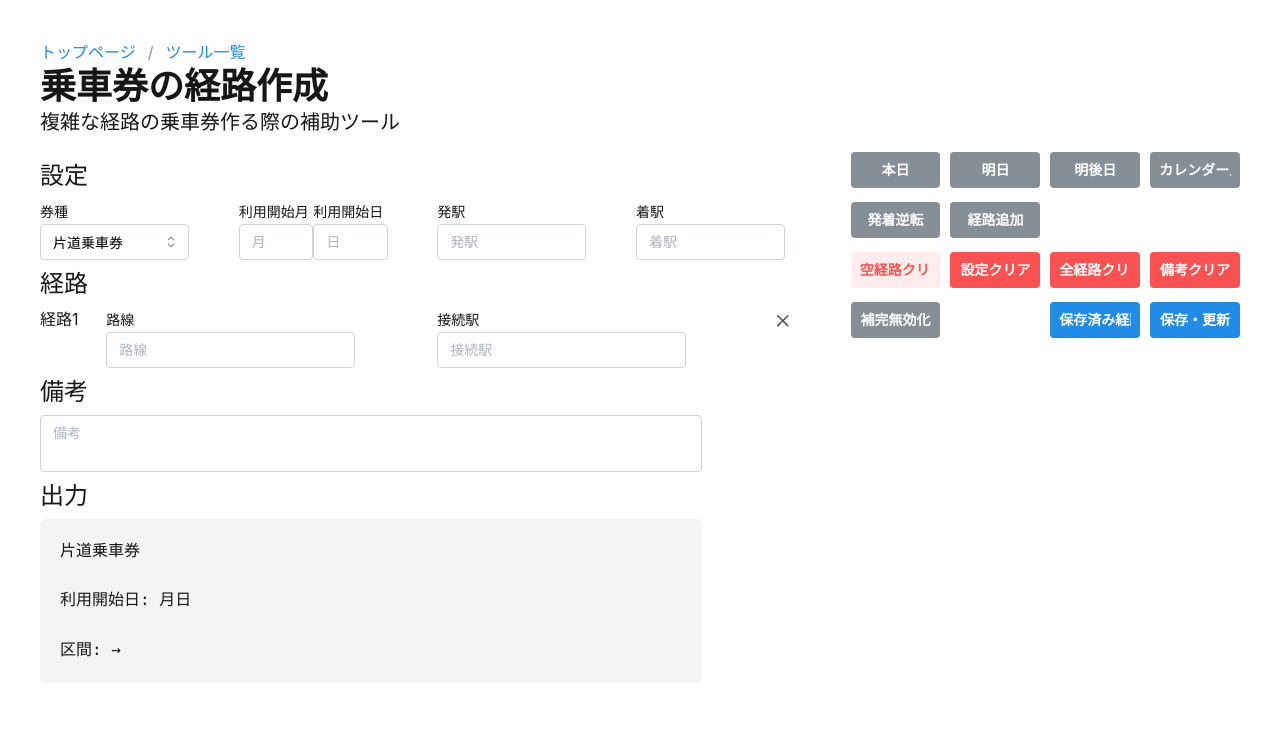
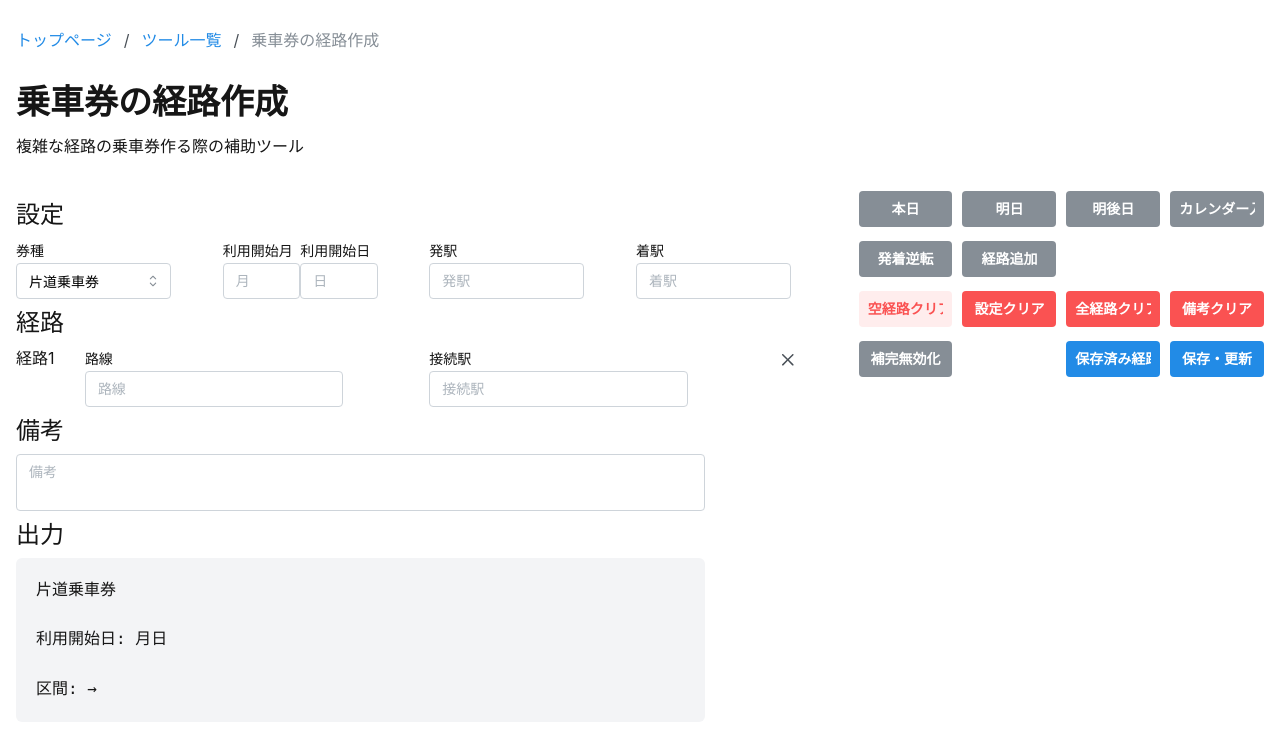
Before and after one commit to hiroxto/hiroxto.net, a Next.js app: page /tools/fare-ticket-route-planner in a window 1280 px wide. Shown: the top 734 px of the page. Built offline with nearby package versions, Linux system fonts and the light colour scheme.

Commit message:
feat: フル幅のフレームを共通のコンポーネントにする

```diff
--- a/components/common/site-page-frame.tsx
+++ b/components/common/site-page-frame.tsx
@@ -1,14 +1,17 @@
+import type { ContainerProps } from '@mantine/core';
 import { Container } from '@mantine/core';
 import type { ReactNode } from 'react';
 
 interface SitePageFrameProps {
     children: ReactNode;
+    size?: ContainerProps['size'];
+    className?: string;
 }
 
-export function SitePageFrame({ children }: SitePageFrameProps) {
+export function SitePageFrame({ children, size = 'lg', className }: SitePageFrameProps) {
     return (
-        <div className="bg-white py-8 text-[#161616]">
-            <Container size="lg">{children}</Container>
+        <div className={`bg-white py-8 text-[#161616] ${className ?? ''}`.trim()}>
+            <Container size={size}>{children}</Container>
         </div>
     );
 }
--- a/components/common/site-subpage-frame.tsx
+++ b/components/common/site-subpage-frame.tsx
@@ -1,4 +1,5 @@
-import { Stack } from '@mantine/core';
+import type { ContainerProps } from '@mantine/core';
+import { Stack, Text, Title } from '@mantine/core';
 import type { ReactNode } from 'react';
 import { SiteBreadcrumbs } from '@/components/common/site-breadcrumbs';
 import { SitePageFrame } from '@/components/common/site-page-frame';
@@ -11,15 +12,24 @@ interface SiteSubpageItem {
 interface SiteSubpageFrameProps {
     children: ReactNode;
     items: SiteSubpageItem[];
+    title?: string;
+    description?: string;
+    pageSize?: ContainerProps['size'];
 }
 
-export function SiteSubpageFrame({ children, items }: SiteSubpageFrameProps) {
+export function SiteSubpageFrame({ children, items, title, description, pageSize }: SiteSubpageFrameProps) {
     return (
-        <SitePageFrame>
+        <SitePageFrame size={pageSize}>
             <Stack gap="xl">
                 <header>
                     <SiteBreadcrumbs items={[{ label: 'トップページ', href: '/' }, ...items]} />
                 </header>
+                {title != null ? (
+                    <section>
+                        <Title order={1}>{title}</Title>
+                        {description != null ? <Text mt="xs">{description}</Text> : null}
+                    </section>
+                ) : null}
                 {children}
             </Stack>
         </SitePageFrame>
--- a/components/fare-ticket-route-planner/fare-ticket-route-planner-page.tsx
+++ b/components/fare-ticket-route-planner/fare-ticket-route-planner-page.tsx
@@ -1,15 +1,20 @@
 'use client';
 
+import { SiteSubpageFrame } from '@/components/common/site-subpage-frame';
 import { ControlButtons } from '@/components/fare-ticket-route-planner/control-buttons';
 import { Note } from '@/components/fare-ticket-route-planner/note';
 import { Output } from '@/components/fare-ticket-route-planner/output';
-import { PageShell } from '@/components/fare-ticket-route-planner/page-shell';
 import { RouteEditor } from '@/components/fare-ticket-route-planner/route';
 import { Setting } from '@/components/fare-ticket-route-planner/setting';
 
 export function FareTicketRoutePlannerPage() {
     return (
-        <PageShell title="乗車券の経路作成" description="複雑な経路の乗車券作る際の補助ツール">
+        <SiteSubpageFrame
+            items={[{ label: 'ツール一覧', href: '/tools' }, { label: '乗車券の経路作成' }]}
+            title="乗車券の経路作成"
+            description="複雑な経路の乗車券作る際の補助ツール"
+            pageSize="xl"
+        >
             <div className="grid grid-cols-12 xl:gap-4">
                 <div className="col-span-12 xl:col-span-8">
                     <Setting />
@@ -21,6 +26,6 @@ export function FareTicketRoutePlannerPage() {
                     <ControlButtons />
                 </div>
             </div>
-        </PageShell>
+        </SiteSubpageFrame>
     );
 }
--- a/components/fare-ticket-route-planner/fare-ticket-route-planner.module.css
+++ b/components/fare-ticket-route-planner/fare-ticket-route-planner.module.css
@@ -1,31 +1,3 @@
-.app {
-    padding: 2.5rem;
-    background: #ffffff;
-    color: #161616;
-}
-
-.container {
-    margin: 0 auto;
-    width: 100%;
-    max-width: 1536px;
-}
-
-.titleGroup {
-    padding-bottom: 1rem;
-}
-
-.title {
-    font-size: 2.25rem;
-    font-weight: 700;
-    line-height: 1.2;
-}
-
-.description {
-    font-size: 1.25rem;
-    font-weight: 400;
-    line-height: 1.4;
-}
-
 .sectionTitle {
     margin: 0.5rem 0;
     font-size: 1.5rem;
@@ -49,9 +21,3 @@
 .note {
     width: 83.333333%;
 }
-
-@media (max-width: 1279px) {
-    .app {
-        padding: 1.5rem 1rem;
-    }
-}
--- a/components/fare-ticket-route-planner/page-shell.tsx
+++ /dev/null
@@ -1,47 +0,0 @@
-'use client';
-
-import { Group, Text } from '@mantine/core';
-import type { ReactNode } from 'react';
-import { InternalLink } from '@/components/common/internal-link';
-import styles from '@/components/fare-ticket-route-planner/fare-ticket-route-planner.module.css';
-
-interface BreadcrumbItem {
-    href: string;
-    label: string;
-}
-
-interface PageShellProps {
-    title: string;
-    description: string;
-    children: ReactNode;
-    breadcrumbs?: BreadcrumbItem[];
-}
-
-export function PageShell({ title, description, children, breadcrumbs = [] }: PageShellProps) {
-    return (
-        <div className={styles.app}>
-            <div className={styles.container}>
-                <header>
-                    <Group gap="sm">
-                        <InternalLink href="/">トップページ</InternalLink>
-                        <Text c="dimmed">/</Text>
-                        <InternalLink href="/tools">ツール一覧</InternalLink>
-                        {breadcrumbs.map((breadcrumb) => (
-                            <div key={breadcrumb.href} className="contents">
-                                <Text c="dimmed">/</Text>
-                                <InternalLink href={breadcrumb.href}>{breadcrumb.label}</InternalLink>
-                            </div>
-                        ))}
-                    </Group>
-                </header>
-
-                <div className={styles.titleGroup}>
-                    <h1 className={styles.title}>{title}</h1>
-                    <p className={styles.description}>{description}</p>
-                </div>
-
-                {children}
-            </div>
-        </div>
-    );
-}
--- a/components/fare-ticket-route-planner/saved-routes-page.tsx
+++ b/components/fare-ticket-route-planner/saved-routes-page.tsx
@@ -6,9 +6,9 @@ import Link from 'next/link';
 import { useRouter } from 'next/navigation';
 import { useMemo, useState } from 'react';
 import { useShallow } from 'zustand/react/shallow';
+import { SiteSubpageFrame } from '@/components/common/site-subpage-frame';
 import { ConfirmationModal, useConfirmationModal } from '@/components/fare-ticket-route-planner/confirmation-modal';
 import styles from '@/components/fare-ticket-route-planner/fare-ticket-route-planner.module.css';
-import { PageShell } from '@/components/fare-ticket-route-planner/page-shell';
 import { SavedRoutesTable } from '@/components/fare-ticket-route-planner/saved-routes-table';
 import { useRouteStateStore } from '@/components/fare-ticket-route-planner/stores/route-state-store';
 import { useSavedRouteStore } from '@/components/fare-ticket-route-planner/stores/saved-route-store';
@@ -72,10 +72,15 @@ export function SavedRoutesPage() {
     } = useConfirmationModal();
 
     return (
-        <PageShell
+        <SiteSubpageFrame
+            items={[
+                { label: 'ツール一覧', href: '/tools' },
+                { label: '乗車券の経路作成', href: '/tools/fare-ticket-route-planner' },
+                { label: '保存済み経路' },
+            ]}
             title="保存済み経路"
             description="保存した経路の一覧と操作"
-            breadcrumbs={[{ href: '/tools/fare-ticket-route-planner', label: '乗車券の経路作成' }]}
+            pageSize="xl"
         >
             <Group gap="xs" mb="md">
                 <Button
@@ -135,6 +140,6 @@ export function SavedRoutesPage() {
                 message="この経路を削除しますか？"
                 confirmButtonText="削除"
             />
-        </PageShell>
+        </SiteSubpageFrame>
     );
 }
--- a/components/swarm-checkin-regulation-checker/page-shell.tsx
+++ /dev/null
@@ -1,37 +0,0 @@
-'use client';
-
-import { Group, Text } from '@mantine/core';
-import type { ReactNode } from 'react';
-import { InternalLink } from '@/components/common/internal-link';
-import styles from '@/components/swarm-checkin-regulation-checker/swarm-checkin-regulation-checker.module.css';
-
-interface PageShellProps {
-    title: string;
-    description: string;
-    children: ReactNode;
-}
-
-export function PageShell({ title, description, children }: PageShellProps) {
-    return (
-        <div className={styles.app}>
-            <div className={styles.container}>
-                <header>
-                    <Group gap="sm">
-                        <InternalLink href="/">トップページ</InternalLink>
-                        <Text c="dimmed">/</Text>
-                        <InternalLink href="/tools">ツール一覧</InternalLink>
-                        <Text c="dimmed">/</Text>
-                        <Text>Swarm コイン規制チェッカー</Text>
-                    </Group>
-                </header>
-
-                <div className={styles.titleGroup}>
-                    <h1 className={styles.title}>{title}</h1>
-                    <p className={styles.description}>{description}</p>
-                </div>
-
-                {children}
-            </div>
-        </div>
-    );
-}
--- a/components/swarm-checkin-regulation-checker/swarm-checkin-regulation-checker-page.tsx
+++ b/components/swarm-checkin-regulation-checker/swarm-checkin-regulation-checker-page.tsx
@@ -19,7 +19,7 @@ import {
 } from '@mantine/core';
 import { useSearchParams } from 'next/navigation';
 import { useEffect, useMemo, useRef, useState } from 'react';
-import { PageShell } from '@/components/swarm-checkin-regulation-checker/page-shell';
+import { SiteSubpageFrame } from '@/components/common/site-subpage-frame';
 import { CHECKIN_LIMIT_TITLES, RESULT_KEYS } from '@/lib/swarm-checkin-regulation-checker/consts';
 import { FoursquareClient } from '@/lib/swarm-checkin-regulation-checker/foursquare';
 import {
@@ -184,9 +184,11 @@ export function SwarmCheckinRegulationCheckerPage() {
     };
 
     return (
-        <PageShell
+        <SiteSubpageFrame
+            items={[{ label: 'ツール一覧', href: '/tools' }, { label: 'Swarm コイン規制チェッカー' }]}
             title="Swarm コイン規制チェッカー"
             description="Swarmでチェックインした際に貰えるコインが規制されているかを確認するツール"
+            pageSize="xl"
         >
             <Stack gap="xl">
                 <Card withBorder radius="md" padding="lg">
@@ -335,6 +337,6 @@ export function SwarmCheckinRegulationCheckerPage() {
                     </Tabs.Panel>
                 </Tabs>
             </Stack>
-        </PageShell>
+        </SiteSubpageFrame>
     );
 }
--- a/components/swarm-checkin-regulation-checker/swarm-checkin-regulation-checker.module.css
+++ /dev/null
@@ -1,33 +0,0 @@
-.app {
-    padding: 2.5rem;
-    background: #ffffff;
-    color: #161616;
-}
-
-.container {
-    margin: 0 auto;
-    width: 100%;
-    max-width: 1536px;
-}
-
-.titleGroup {
-    padding-bottom: 1rem;
-}
-
-.title {
-    font-size: 2.25rem;
-    font-weight: 700;
-    line-height: 1.2;
-}
-
-.description {
-    font-size: 1.25rem;
-    font-weight: 400;
-    line-height: 1.4;
-}
-
-@media (max-width: 1279px) {
-    .app {
-        padding: 1.5rem 1rem;
-    }
-}
```
